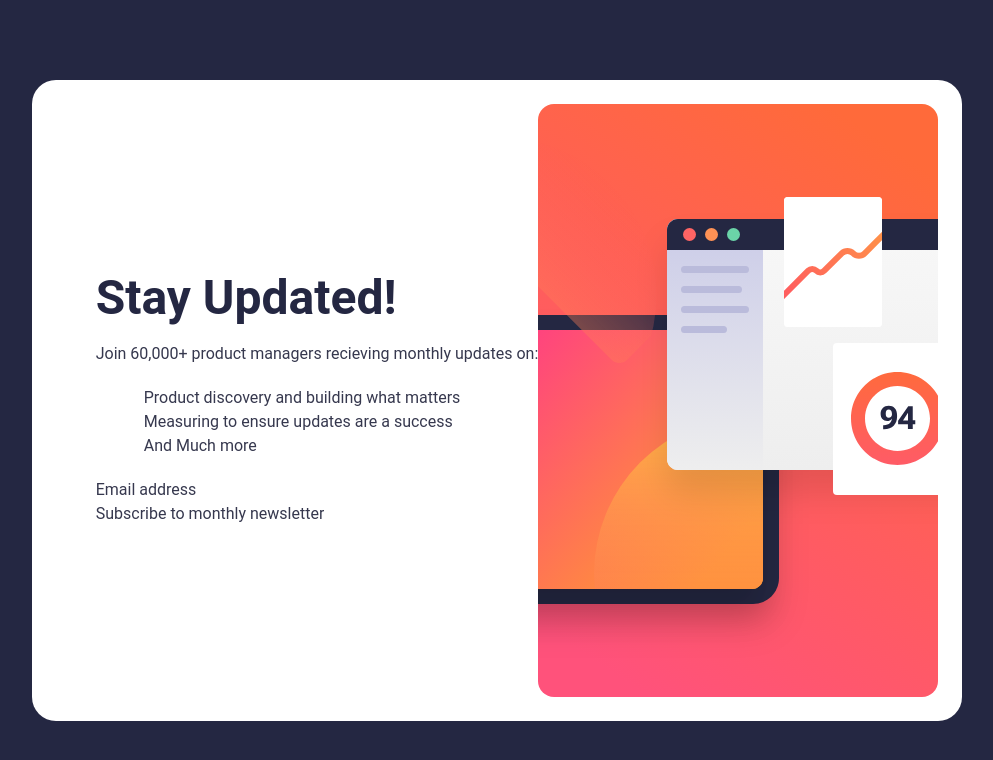
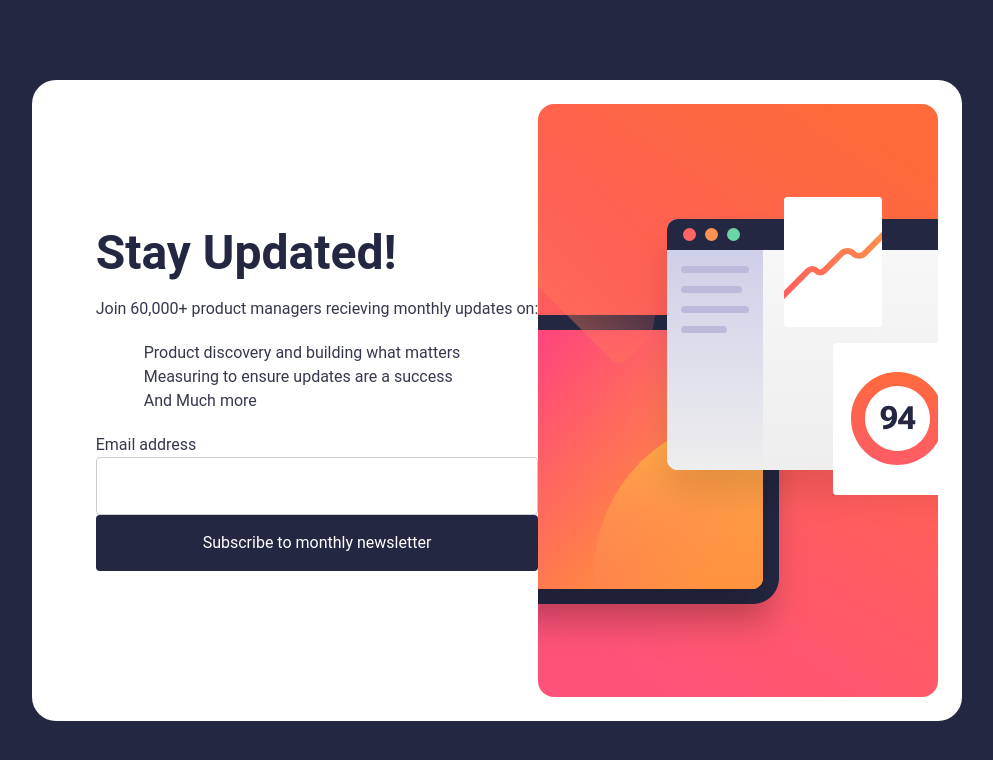
Before and after one commit to amza-web/newsletter-sign-up, a Next.js app: page / in a window 1280 px wide. Shown: the top 760 px of the page, without its empty margins (143-1136 px from the left). Built offline with nearby package versions, Linux system fonts and the light colour scheme.

Commit message:
added some styles

```diff
--- a/app/globals.css
+++ b/app/globals.css
@@ -6,16 +6,37 @@
 html{
   font-size: 16px;
   font-family: 'Roboto', sans-serif;
-  color: hsl(235, 18%, 26%);
+  color: #36384e;
 }
 h1{
-  color: hsl(234, 29%, 20%);
+  color: #242742;
 
 }
 :root {
   --foreground-rgb: 0, 0, 0;
   --background-start-rgb: 214, 219, 220;
   --background-end-rgb: 255, 255, 255;
+}
+@layer base {
+  input{
+    display: block;
+    width: 100%;
+    padding: 1rem 1.5rem;
+  }
+  input[type="email"]{
+    background-color: hsl(0, 0%, 100%);
+    border: 1px solid hsl(0, 0%, 80%);
+    border-radius: 0.25rem;
+    transition: border-color 0.2s ease-in-out;
+  }
+  input[type="submit"]{
+    background-color: #242742;
+    color: hsl(0, 0%, 100%);
+    border: none;
+    border-radius: 0.25rem;
+    cursor: pointer;
+    transition: background-color 0.2s ease-in-out;
+  }
 }
 
 @media (prefers-color-scheme: dark) {
```
